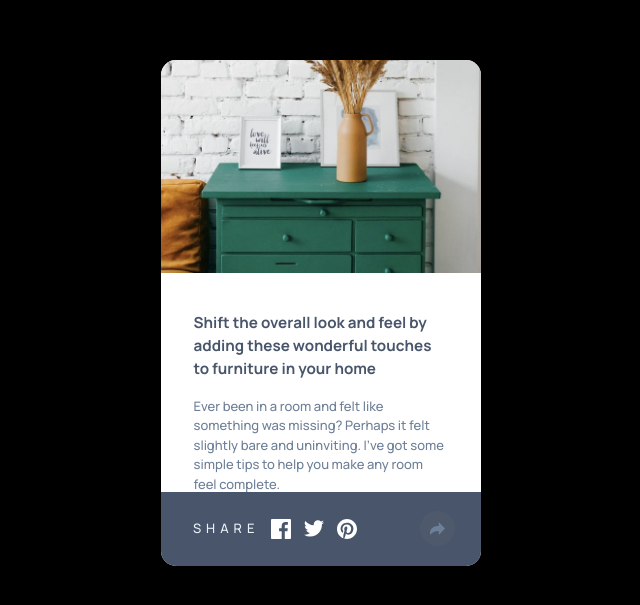
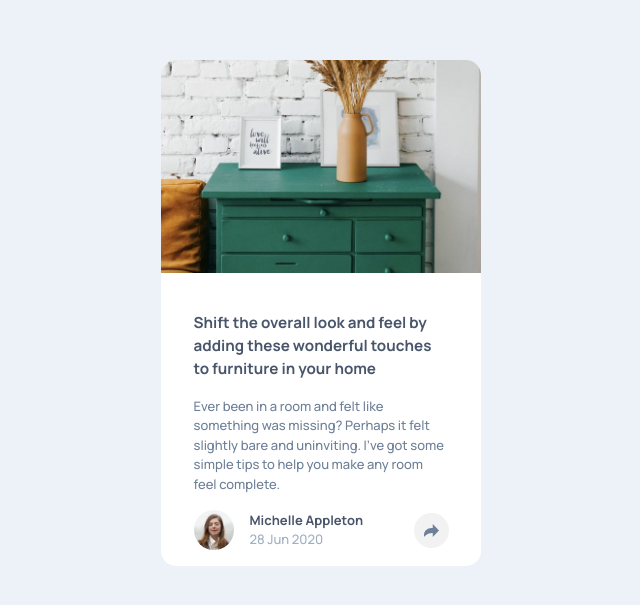
Before and after one commit to basit-korai/article-preview-component, a plain HTML site: page index.html in a window 1280 px wide. Shown: the part 103-708 px from the top of the page, without its empty margins (319-959 px from the left). Drawn offline with Linux system fonts and the light colour scheme.

Commit message:
bug fixed

```diff
--- a/index.html
+++ b/index.html
@@ -15,9 +15,8 @@
   <div class="container">
     <main>
       <article class="product">
-        <div class="img-wrapper">
-          <!-- <img src="./assets/images/drawers.jpg" alt="drawers image"> -->
-        </div>
+        <picture class="img-wrapper">
+        </picture>
 
         <section>
           <h1 class="title">
@@ -33,32 +32,29 @@
 
           <div class="authercard">
             <div class="auther-info">
-              <div class="avatar">
-              </div>
+              <picture class="avatar">
+              </picture>
 
-              <div class="auther">
+              <span class="auther">
                 <a href="#"><span>Michelle Appleton</span></a>
                 <a href="#"><time datetime="2020-6-28">28 Jun 2020</time></a>
-              </div>
-
+              </span>
             </div>
 
-            <button type="button" class="btn-share">
+            <button type="button" class="btn-share" id="btn-share">
               <img src="./assets/images/icon-share.svg" alt="share">
             </button>
           </div>
 
           <dialog class="popup" id="popup">
-            <div class="links-wrapper">
-              <p>SHARE</p>
+              <span>SHARE</span>
               <div class="social-links">
-                  <a href="facebook.com"><img src="./assets/images/icon-facebook.svg" alt="facebook">
-                  <a href="twitter.com"><img src="./assets/images/icon-twitter.svg" alt="twitter">
-                  <a href="pinterest.com"><img src="./assets/images/icon-pinterest.svg" alt="pinterest">
-                </div>
-            </div>
+                <a href="facebook.com"><img src="./assets/images/icon-facebook.svg" alt="facebook"></a>
+                <a href="twitter.com"><img src="./assets/images/icon-twitter.svg" alt="twitter"></a>
+                <a href="pinterest.com"><img src="./assets/images/icon-pinterest.svg" alt="pinterest"></a>
+              </div>
 
-            <button type="button" class="btn-close">
+            <button type="button" class="btn-close" id="btn-close">
               <img src="./assets/images/icon-share.svg" alt="share">
             </button>
           </dialog>
--- a/main.scss
+++ b/main.scss
@@ -91,7 +91,6 @@ body {
   font-size: $font-size;
   font-family: $font-family;
   background: $grayish-blue-300;
-  background-color: black;
 }
 
 .container {
@@ -121,7 +120,7 @@ section {
   position: relative;
   // border: 2px solid yellowgreen;
 
-  .popup {
+  .popup[open] {
     width: 100%;
     padding: 1.5em 2em;
     position: absolute;
@@ -132,25 +131,19 @@ section {
     background-color: $grayish-blue-700;
     display: flex;
     justify-content: space-between;
+    align-items: center;
     flex-wrap: wrap;
 
-    .links-wrapper {
+    span {
+      color: hsla(0, 0%, 100%, 50%);
+      letter-spacing: 5px;
+      font-weight: 300;
+    }
+
+    .social-links {
       display: flex;
-      letter-spacing: 5px;
-      color: $grayish-blue-300;
-      // border: 2px solid gold;
-      width: 70%;
-      justify-content: space-around;
       align-items: center;
-
-
-      .social-links {
-        display: flex;
-        align-items: center;
-        gap: .8rem;
-
-
-      }
+      gap: 1rem
     }
 
   }
@@ -230,6 +223,7 @@ section {
 .btn-share:active {
   background-color: hsla(0, 0%, 50%, 30%);
 }
+
 a {
   text-decoration: none;
 }
--- a/scripts/app.js
+++ b/scripts/app.js
@@ -1,19 +1,13 @@
 const shareBtn = document.querySelector(".btn-share");
-const closeBtn = document.querySelector(".btn-close");
+const closeBtn = document.querySelector("#btn-close");
 const popup = document.querySelector("#popup");
 
-console.log(popup);
 
-window.addEventListener("DOMContentLoaded", popupClose);
+shareBtn.addEventListener("click", () => {
+  popup.show();
+});
 
-function popupClose() {
-  popup.close();
+closeBtn.addEventListener("click", () => {
+   popup.close();
 
-}
-// shareBtn.addEventListener("click", () => {
-//   popup.show();
-// });
-
-// closeBtn.addEventListener("click", () => {
-//   popup.close();
-// });
+});
```
Also changed, not shown: stylesheets/main.css, 1 other file.
